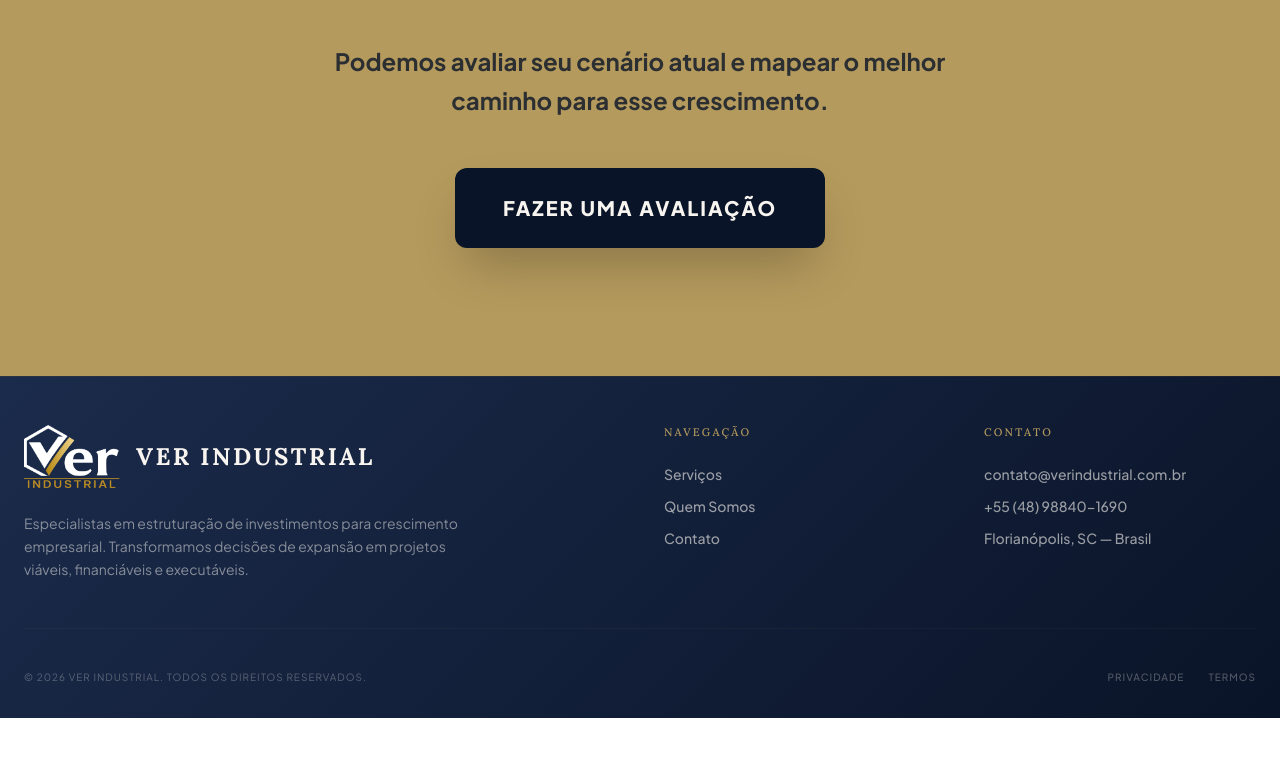
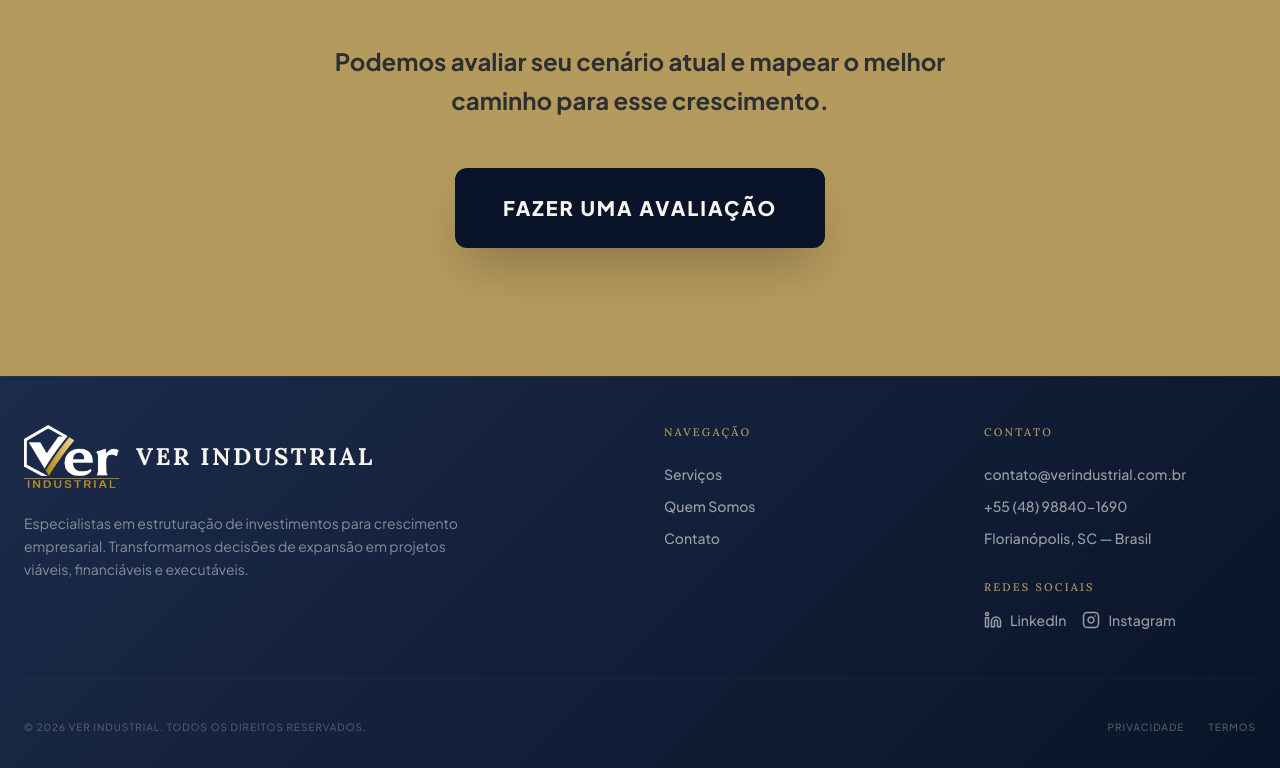
Before and after one commit to kurtsbar/verindustrial, a React (Vite) app: page / in a window 1280 px wide. Shown: the part 8675-9443 px from the top of the page. Before the commit the page ends 9393 px from the top, so only its background shows below. Built offline with nearby package versions, Linux system fonts and the light colour scheme.

Commit message:
Add files via upload

```diff
--- a/src/components/Layout.tsx
+++ b/src/components/Layout.tsx
@@ -1,7 +1,7 @@
 import { ReactNode } from 'react';
 import { Link, useLocation } from 'react-router-dom';
 import { motion, AnimatePresence } from 'motion/react';
-import { Menu, X, ChevronDown } from 'lucide-react';
+import { Menu, X, ChevronDown, Instagram, Linkedin } from 'lucide-react';
 import { useState, useEffect } from 'react';
 
 const CompanyLogo = () => (
@@ -161,11 +161,33 @@ const Footer = () => {
 
           <div>
             <h4 className="text-brand-gold text-[11px] uppercase tracking-[0.2em] mb-6">Contato</h4>
-            <ul className="space-y-3 text-sm text-brand-white/60">
+            <ul className="space-y-3 text-sm text-brand-white/60 mb-8">
               <li>contato@verindustrial.com.br</li>
               <li>+55 (48) 98840-1690</li>
               <li>Florianópolis, SC — Brasil</li>
             </ul>
+
+            <h4 className="text-brand-gold text-[11px] uppercase tracking-[0.2em] mb-4">Redes Sociais</h4>
+            <div className="flex space-x-4">
+              <a
+                href="https://www.linkedin.com/company/verindustrial/"
+                target="_blank"
+                rel="noopener noreferrer"
+                className="flex items-center gap-2 text-sm text-brand-white/60 hover:text-brand-gold transition-colors"
+              >
+                <Linkedin size={18} />
+                <span>LinkedIn</span>
+              </a>
+              <a
+                href="https://www.instagram.com/verindustrial_oficial/"
+                target="_blank"
+                rel="noopener noreferrer"
+                className="flex items-center gap-2 text-sm text-brand-white/60 hover:text-brand-gold transition-colors"
+              >
+                <Instagram size={18} />
+                <span>Instagram</span>
+              </a>
+            </div>
           </div>
         </div>
 
--- a/src/pages/About.tsx
+++ b/src/pages/About.tsx
@@ -1,5 +1,6 @@
 import { motion } from 'motion/react';
 import { Helmet } from 'react-helmet-async';
+import { Instagram, Linkedin } from 'lucide-react';
 
 const About = () => {
   return (
@@ -34,6 +35,33 @@ const About = () => {
                 <p>
                   Atuamos como o parceiro estratégico do investidor, assegurando que cada decisão seja fundamentada em dados auditáveis e modelagens precisas, trazendo clareza e segurança à jornada de expansão empresarial.
                 </p>
+
+                <div className="pt-6 border-t border-brand-white/10">
+                  <p className="text-brand-gold text-sm uppercase tracking-widest mb-4 font-bold">Conecte-se Conosco</p>
+                  <p className="text-brand-white/70 text-base mb-6 leading-relaxed">
+                    Nos siga nas nossas redes sociais. Publicamos conteúdos relevantes para a implementação de projetos e o acesso a crédito.
+                  </p>
+                  <div className="flex gap-6">
+                    <a
+                      href="https://www.linkedin.com/company/verindustrial/"
+                      target="_blank"
+                      rel="noopener noreferrer"
+                      className="flex items-center gap-2 text-brand-white/60 hover:text-brand-gold transition-colors text-sm font-bold uppercase tracking-wider"
+                    >
+                      <Linkedin size={18} />
+                      LinkedIn
+                    </a>
+                    <a
+                      href="https://www.instagram.com/verindustrial_oficial/"
+                      target="_blank"
+                      rel="noopener noreferrer"
+                      className="flex items-center gap-2 text-brand-white/60 hover:text-brand-gold transition-colors text-sm font-bold uppercase tracking-wider"
+                    >
+                      <Instagram size={18} />
+                      Instagram
+                    </a>
+                  </div>
+                </div>
               </div>
             </div>
             <div className="relative">
```
